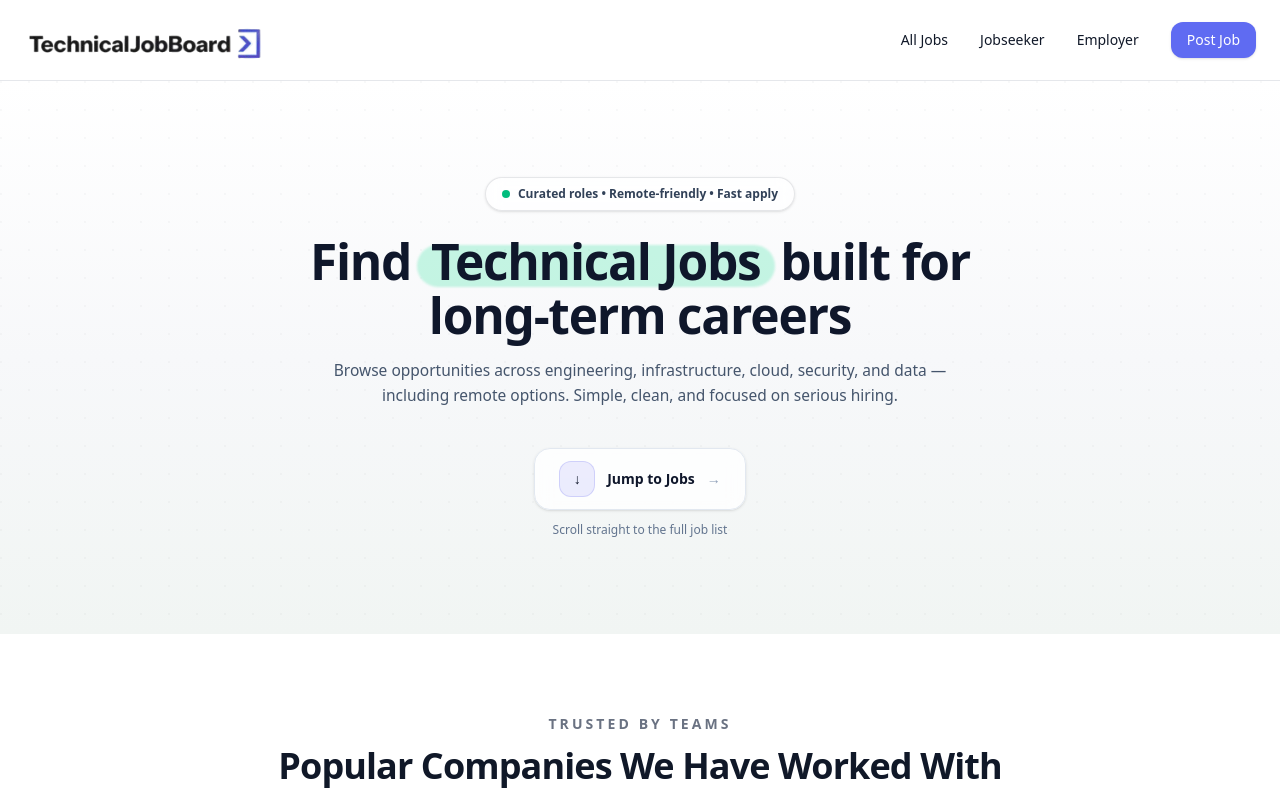
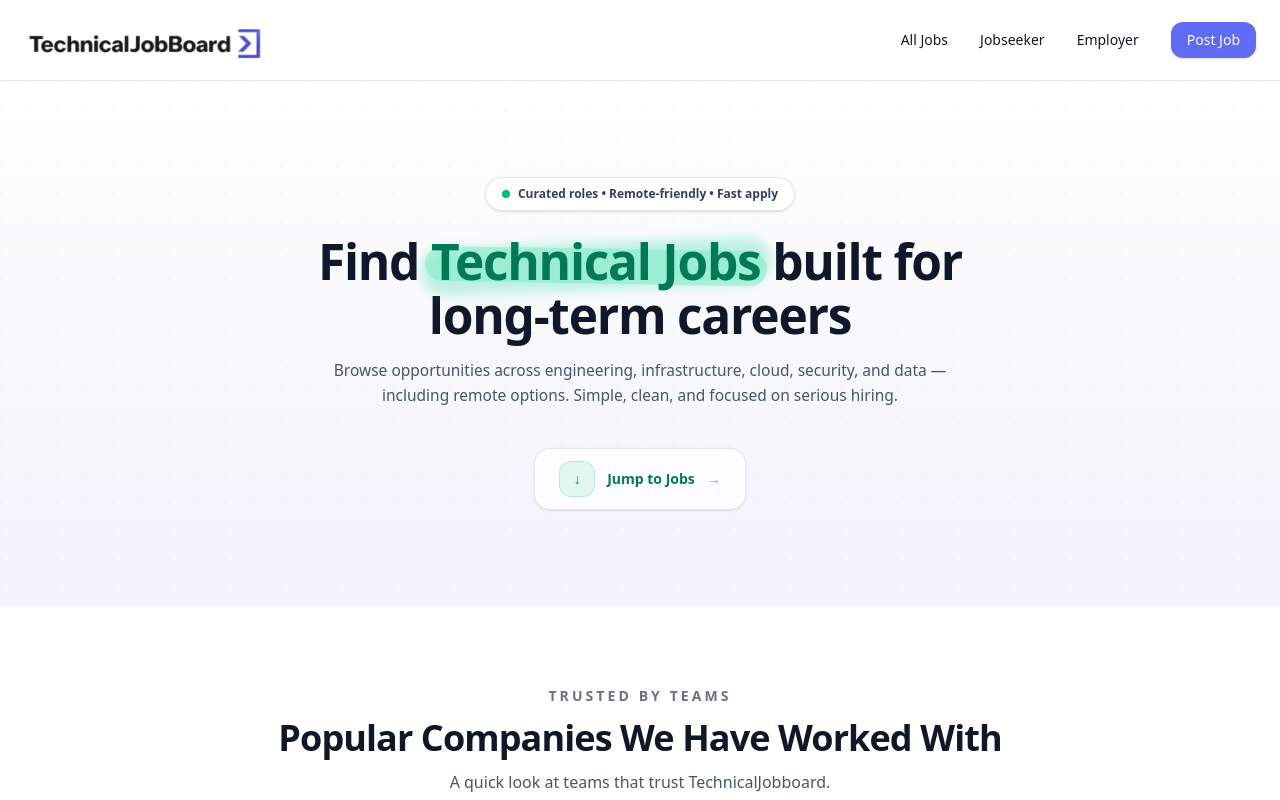
Before and after one commit to adebisidolapo/technicaljobboard, a Next.js app in the folder jobboard/: page / in a window 1280 px wide. Shown: the top 800 px of the page. Built offline with nearby package versions, Linux system fonts and the light colour scheme.

Commit message:
update ui

```diff
--- a/jobboard/app/page.tsx
+++ b/jobboard/app/page.tsx
@@ -95,11 +95,11 @@ export default function Home() {
     <main className="font-sans bg-gray-100 text-[#02000D]">
 
 
-     {/* ================= HERO (green only behind the highlighted words + stronger Jump button) ================= */}
+    {/* ================= HERO (faint purple background + green “smear” ONLY behind the text) ================= */}
 <section className="relative overflow-hidden bg-[#F7F8FA]">
-  {/* background */}
+  {/* background (keep faint purple tint like before) */}
   <div className="pointer-events-none absolute inset-0">
-    <div className="absolute inset-0 bg-gradient-to-b from-white via-[#F7F8FA] to-[#F1F5F3]" />
+    <div className="absolute inset-0 bg-gradient-to-b from-white via-[#F7F8FA] to-[#F2F4FF]" />
     <div
       className="absolute inset-0 opacity-[0.35]"
       style={{
@@ -110,6 +110,7 @@ export default function Home() {
     />
   </div>
 
+  {/* ✅ NO big green glows — green only exists behind the highlighted words */}
   <div className="relative mx-auto max-w-7xl px-6">
     <div className="mx-auto max-w-3xl text-center py-16 sm:py-18 md:py-24">
       <div className="mx-auto inline-flex items-center gap-2 rounded-full border border-slate-900/10 bg-white/70 px-4 py-2 text-xs font-semibold text-slate-700 shadow-sm backdrop-blur">
@@ -119,14 +120,19 @@ export default function Home() {
 
       <h1 className="mt-6 text-[2.05rem] sm:text-[2.7rem] md:text-[3.1rem] font-extrabold leading-[1.08] tracking-tight text-slate-900">
         Find{" "}
-        {/* ✅ green ONLY as a “highlight smear” behind the text */}
-        <span className="relative inline-block px-2">
+        {/* ✅ green spread/smear behind text (like screenshot), not everywhere */}
+        <span className="relative inline-block">
           <span
             aria-hidden
-            className="absolute left-[-6px] right-[-6px] top-[58%] -translate-y-1/2 h-[0.85em]
-                       rounded-[999px] bg-emerald-300/35 blur-[1px]"
+            className="absolute left-[-10px] right-[-10px] top-[58%] -translate-y-1/2 h-[0.95em]
+                       bg-emerald-400/25 blur-[6px] rounded-[999px] rotate-[-2deg]"
           />
-          <span className="relative text-slate-900">Technical Jobs</span>
+          <span
+            aria-hidden
+            className="absolute left-[-6px] right-[-6px] top-[58%] -translate-y-1/2 h-[0.70em]
+                       bg-emerald-300/35 rounded-[999px] rotate-[1deg]"
+          />
+          <span className="relative text-emerald-700">Technical Jobs</span>
         </span>{" "}
         built for long-term careers
       </h1>
@@ -136,7 +142,7 @@ export default function Home() {
         including remote options. Simple, clean, and focused on serious hiring.
       </p>
 
-      {/* ✅ “Jump to Jobs” made more unique + visible */}
+      {/* ✅ more visible, unique “Jump to Jobs” */}
       <div className="mt-10 flex justify-center">
         <button
           type="button"
@@ -144,30 +150,23 @@ export default function Home() {
             document.getElementById("jobs")?.scrollIntoView({ behavior: "smooth" })
           }
           className="group inline-flex items-center gap-3 rounded-2xl border border-slate-200 bg-white/80 px-6 py-3
-                     text-sm font-semibold text-slate-900 shadow-sm backdrop-blur
-                     hover:shadow-md hover:bg-white transition"
+                     text-sm font-semibold text-emerald-700 shadow-sm backdrop-blur
+                     hover:bg-white hover:shadow-md transition"
         >
           <span
             className="inline-flex h-9 w-9 items-center justify-center rounded-xl
-                       bg-[rgba(106,111,242,0.12)] border border-[rgba(106,111,242,0.22)]
-                       group-hover:bg-[rgba(106,111,242,0.18)] transition"
+                       bg-emerald-500/10 border border-emerald-500/20
+                       group-hover:bg-emerald-500/15 transition"
             aria-hidden
           >
             ↓
           </span>
           Jump to Jobs
-          <span
-            className="text-slate-400 group-hover:text-slate-700 transition"
-            aria-hidden
-          >
+          <span className="text-emerald-700/60 group-hover:text-emerald-700 transition" aria-hidden>
             →
           </span>
         </button>
       </div>
-
-      <p className="mt-3 text-xs text-slate-500">
-        Scroll straight to the full job list
-      </p>
     </div>
   </div>
 </section>
```
